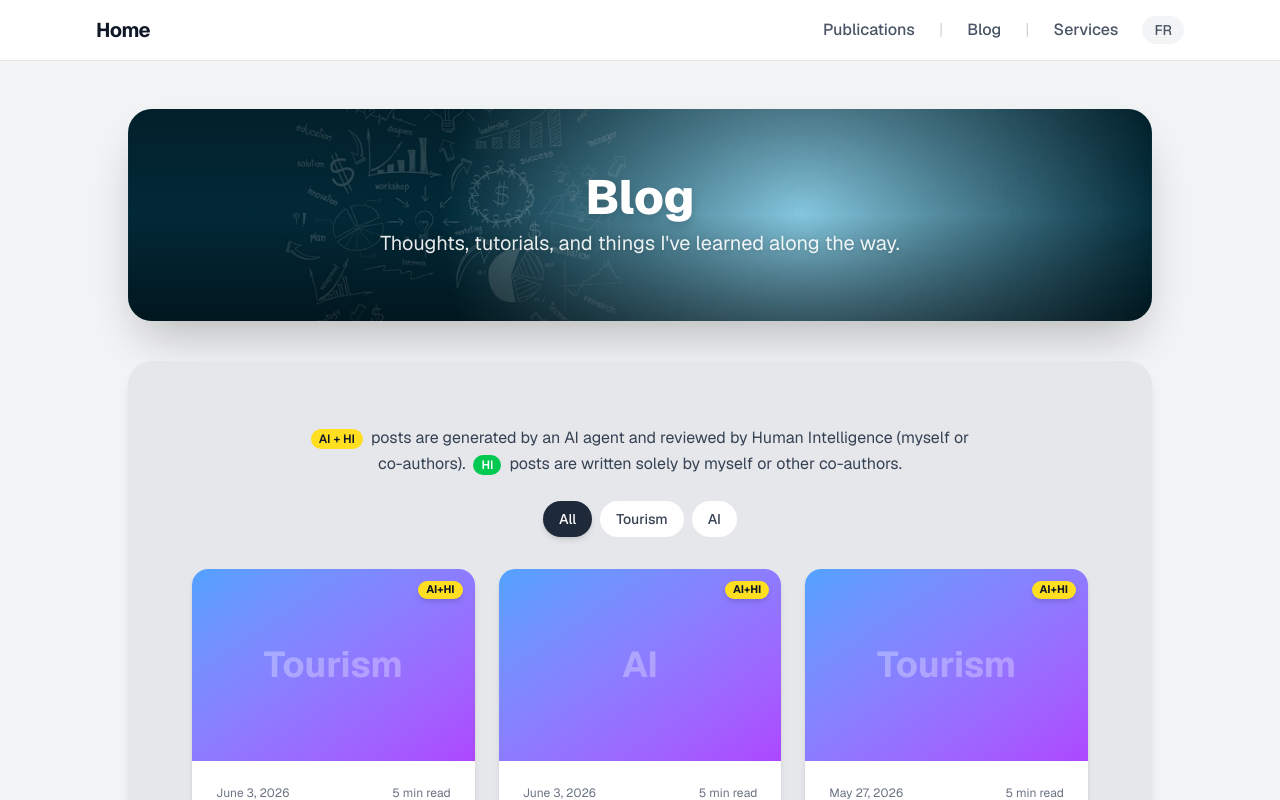
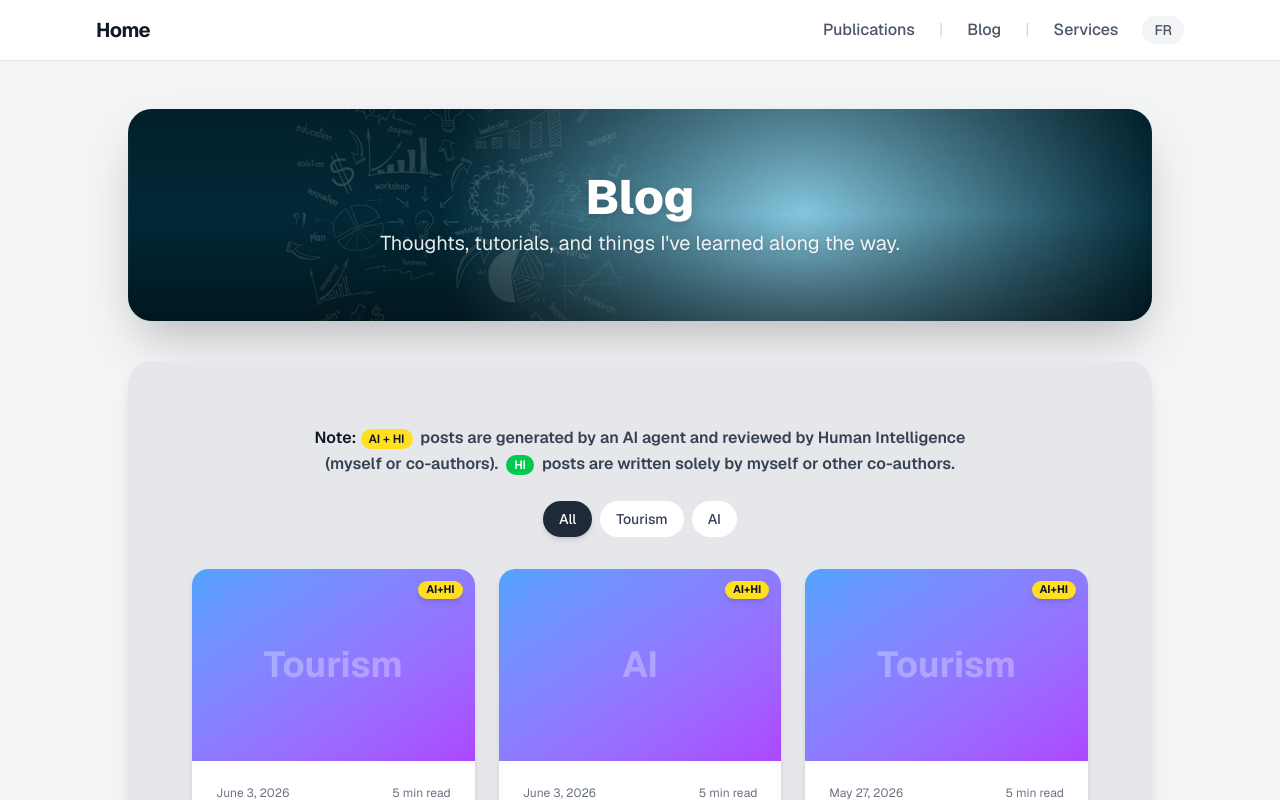
Before and after one commit to rodricfanou/rodricfanou.github.io, a Next.js app: page /blog in a window 1280 px wide. Shown: the top 800 px of the page. Built offline with nearby package versions, Linux system fonts and the light colour scheme.

Commit message:
Add Note: prefix and bold to type explanation

```diff
--- a/src/app/blog/page.tsx
+++ b/src/app/blog/page.tsx
@@ -135,8 +135,9 @@ export default function Blog() {
       <section className="relative w-full max-w-5xl mt-8 rounded-2xl shadow-lg px-6 py-12 md:mt-10 md:rounded-3xl md:px-16 md:py-16 bg-gray-200 transition-shadow duration-300 hover:shadow-xl">
         <FadeIn>
           <div className="text-center text-gray-700 mb-6">
-            <p className="text-sm md:text-base leading-relaxed max-w-2xl mx-auto">
-              <span className="inline-flex items-center gap-1 px-2 py-0.5 rounded-full text-xs font-semibold bg-yellow-300 text-gray-900 mr-1">AI + HI</span>
+            <p className="text-sm md:text-base leading-relaxed max-w-2xl mx-auto font-semibold">
+              <span className="text-gray-900">Note:</span>
+              <span className="inline-flex items-center gap-1 px-2 py-0.5 rounded-full text-xs font-semibold bg-yellow-300 text-gray-900 ml-1 mr-1">AI + HI</span>
               &nbsp;posts are generated by an AI agent and reviewed by Human Intelligence (myself or co-authors).
               <span className="inline-flex items-center gap-1 px-2 py-0.5 rounded-full text-xs font-semibold bg-green-500 text-white ml-2 mr-1">HI</span>
               &nbsp;posts are written solely by myself or other co-authors.
```
